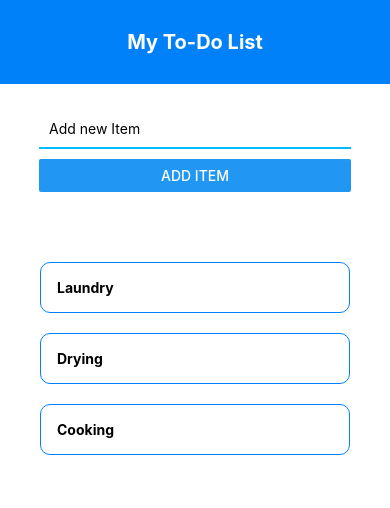
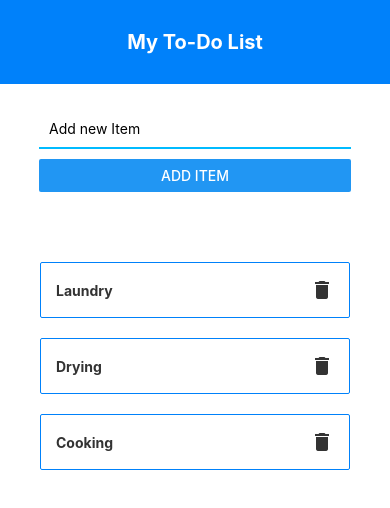
Before and after one commit to nehjoshi/React-Native-Basic, a React Native app: screen / in a window 390 px wide. Shown: the top 508 px of the page. Built offline with nearby package versions, Linux system fonts and the light colour scheme.

Commit message:
Finished todo app

```diff
--- a/App.js
+++ b/App.js
@@ -1,16 +1,17 @@
 import { StatusBar } from 'expo-status-bar';
 import React, { useState } from 'react';
-import { StyleSheet, Text, View, ScrollView, FlatList } from 'react-native';
+import { StyleSheet, Text, View, ScrollView, FlatList, Alert, TouchableWithoutFeedback, Keyboard } from 'react-native';
 import AddItem from './Components/AddItem';
 import Navbar from './Components/Navbar';
+// import Sandbox from './Components/Sandbox';
 import TodoItem from './Components/TodoItem';
 
 export default function App() {
 
   const [chores, setChores] = useState([
-    { title: "Laundry", id: 1},
-    { title: "Drying", id: 2},
-    { title: "Cooking", id: 3},
+    { title: "Laundry", id: 1 },
+    { title: "Drying", id: 2 },
+    { title: "Cooking", id: 3 },
   ]);
 
   const AddChore = (chore) => {
@@ -23,28 +24,37 @@ export default function App() {
     setChores(prev => {
       return prev.filter(chore => chore.id != id);
     });
-    alert("Deleted Item Successfully!");
+    Alert.alert("Success", "Deleted Item Successfully!", [
+      { text: "Okay", onPress: () => console.log("Okay Pressed") }
+    ]);
   }
 
   return (
+    <TouchableWithoutFeedback onPress={() => Keyboard.dismiss()}>
       <View style={styles.container}>
         <Navbar />
-      <AddItem addChore={AddChore } />
+        <AddItem addChore={AddChore} />
         <View style={styles.content}>
           <View style={styles.list}>
             <FlatList
               keyExtractor={(item) => item.id}
               data={chores}
-          renderItem={({item}) => (
+              renderItem={({ item }) => (
                 <TodoItem item={item} deleteChore={DeleteChore} />
-          )}/>
+              )} />
           </View>
         </View>
 
       </View>
+    </TouchableWithoutFeedback>
+
+
   );
+
 }
 
+
+//Original styles
 const styles = StyleSheet.create({
   container: {
     height: '100%',
@@ -52,9 +62,12 @@ const styles = StyleSheet.create({
     display: 'flex',
   },
   content: {
-    padding: 40,
+    flex: 1,
+    paddingTop: 40,
+    paddingHorizontal: 40,
   },
   list: {
+    flex: 1,
     marginTop: 20,
   }
 });
--- a/Components/AddItem.js
+++ b/Components/AddItem.js
@@ -1,5 +1,5 @@
 import React, {useState} from 'react';
-import { StyleSheet, Text, Button, TextInput, View } from 'react-native';
+import { StyleSheet, Text, Button, TextInput, View, Alert } from 'react-native';
 
 export default function AddItem({addChore}) {
     const [text, setText] = useState("");
@@ -13,7 +13,9 @@ export default function AddItem({addChore}) {
 
         const chore = {title: text, id: Math.random()};
         addChore(chore);
-        alert("Item added successfully!");
+        Alert.alert("Success", "Item added successfully!", [
+            {text: "OK", onPress: () => console.log("Ok")}
+        ]);
     }
 
     return (
--- /dev/null
+++ b/Components/Sandbox.js
@@ -0,0 +1,44 @@
+import React from 'react';
+import { StyleSheet, Text, View } from 'react-native';
+
+export default function Sandbox() {
+    return (
+        <View style={styles.container}>
+            <Text style={styles.box1}>Box 1</Text>
+            <Text style={styles.box2}>Box 2</Text>
+            <Text style={styles.box3}>Box 3</Text>
+            <Text style={styles.box4}>Box 4</Text>
+        </View>
+    )
+}
+const styles = StyleSheet.create({
+    container: {
+        paddingTop: 40,
+        flexDirection: 'row',
+        backgroundColor: '#ddd',
+    },
+    box1: {
+        flex: 3,
+        textAlign: 'center',
+        backgroundColor: "violet",
+        padding: 10
+    },
+    box2: {
+        flex: 1,
+        textAlign: 'center',
+        backgroundColor: "coral",
+        padding: 10
+    },
+    box3: {
+        flex: 1,
+        textAlign: 'center',
+        backgroundColor: "skyblue",
+        padding: 10
+    },
+    box4: {
+        flex: 1,
+        textAlign: 'center',
+        backgroundColor: "gold",
+        padding: 10
+    }
+})
--- a/Components/TodoItem.js
+++ b/Components/TodoItem.js
@@ -1,21 +1,31 @@
 import React from 'react';
-import { StyleSheet, Text, TouchableOpacity } from 'react-native';
+import { StyleSheet, Text, TouchableOpacity, View } from 'react-native';
+import { MaterialIcons } from '@expo/vector-icons';
 
-export default function TodoItem({item, deleteChore}) {
+export default function TodoItem({ item, deleteChore }) {
 
     return (
         <TouchableOpacity onPress={() => deleteChore(item.id)}>
-            <Text style={styles.text}>{item.title}</Text>
+            <View style={styles.container}>
+                <Text style={styles.text}>{item.title}</Text>
+                <MaterialIcons name="delete" size={24} color="#333" />
+            </View>
         </TouchableOpacity>
     )
 }
 const styles = StyleSheet.create({
-    text: {
-        padding: 16,
-        marginVertical: 10,
+    container: {
+        flexDirection: 'row',
+        justifyContent: 'space-between',
+        alignItems: 'center',
         borderColor: '#0081fa',
         borderWidth: 1,
-        borderRadius: 10,
+        borderRadius: 2,
+        padding: 15,
+        marginVertical: 10,
+    },
+    text: {
         fontWeight: 'bold',
+        color: '#333',
     }
 })
```
Lines whose indentation alone changed are shown as unchanged.
